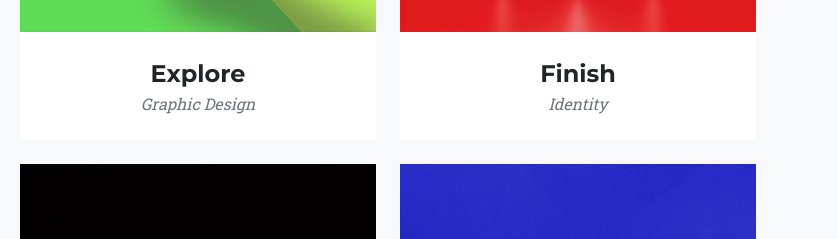
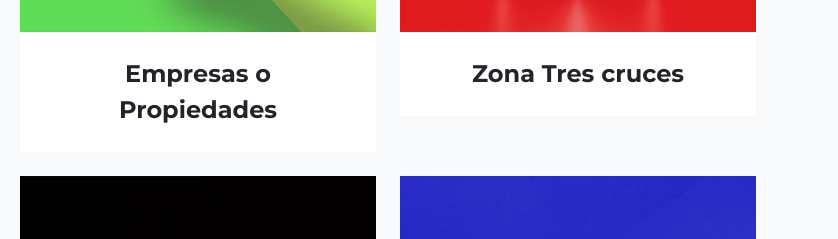
Before and after one commit to EstableNet/establenet, a website: page index.html in a window 1280 px wide. Shown: the part 1951-2190 px from the top of the page, 442-1280 px from the left. Drawn offline with nearby package versions, Linux system fonts and the light colour scheme.

Commit message:
Update index.html

```diff
--- a/index.html
+++ b/index.html
@@ -115,8 +115,8 @@
                                 <img class="img-fluid" src="assets/img/portfolio/2.jpg" alt="..." />
                             </a>
                             <div class="portfolio-caption">
-                                <div class="portfolio-caption-heading">Explore</div>
-                                <div class="portfolio-caption-subheading text-muted">Graphic Design</div>
+                                <div class="portfolio-caption-heading">Empresas o Propiedades</div>
+                                <div class="portfolio-caption-subheading text-muted"></div>
                             </div>
                         </div>
                     </div>
@@ -130,8 +130,8 @@
                                 <img class="img-fluid" src="assets/img/portfolio/3.jpg" alt="..." />
                             </a>
                             <div class="portfolio-caption">
-                                <div class="portfolio-caption-heading">Finish</div>
-                                <div class="portfolio-caption-subheading text-muted">Identity</div>
+                                <div class="portfolio-caption-heading">Zona Tres cruces</div>
+                                <div class="portfolio-caption-subheading text-muted"></div>
                             </div>
                         </div>
                     </div>
```
